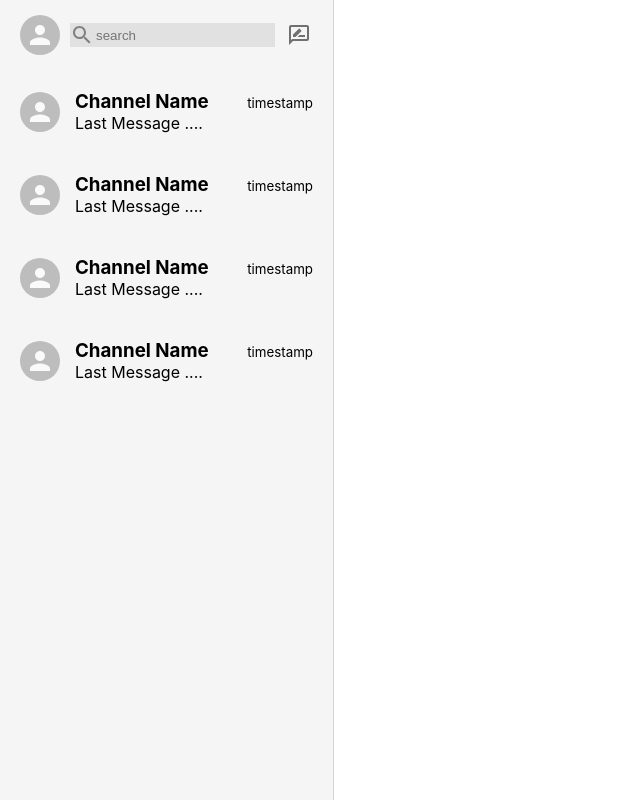
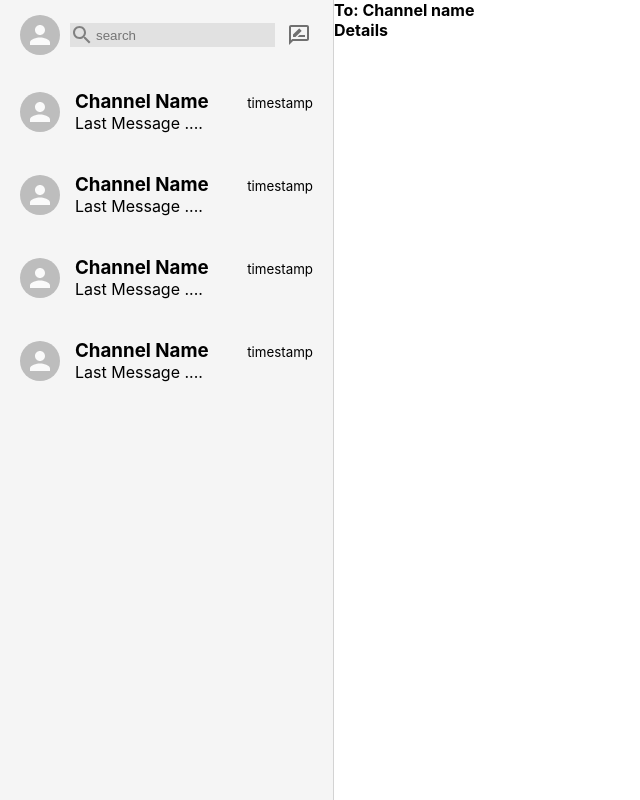
Before and after one commit to alexanderajju/imessageclone, a React (Create React App) app: page / in a window 1280 px wide. Shown: the whole page, without its empty margins (0-640 px from the left). Built offline with nearby package versions, Linux system fonts and the light colour scheme.

Commit message:
chat header

```diff
--- /dev/null
+++ b/src/Chat.js
@@ -0,0 +1,15 @@
+import React from 'react'
+import './Chat.css'
+
+function Chat() {
+    return (
+        <div className="chat">
+            <div className="chat__header">
+                <h4>To: <span className="chat__name"> Channel name</span></h4>
+                <strong>Details</strong>
+            </div>
+        </div>
+    )
+}
+
+export default Chat
--- a/src/Imessage.css
+++ b/src/Imessage.css
@@ -0,0 +1,3 @@
+.imessage{
+    display: flex;
+}
--- a/src/Imessage.js
+++ b/src/Imessage.js
@@ -1,10 +1,12 @@
 import React from 'react'
+import Chat from './Chat'
 import './Imessage.css'
 import Sidebar from './Sidebar'
 function Imessage() {
     return (
         <div className="imessage">
             <Sidebar/>
+            <Chat/>
         </div>
     )
 }
```
Also changed, not shown: src/Chat.css (added).
